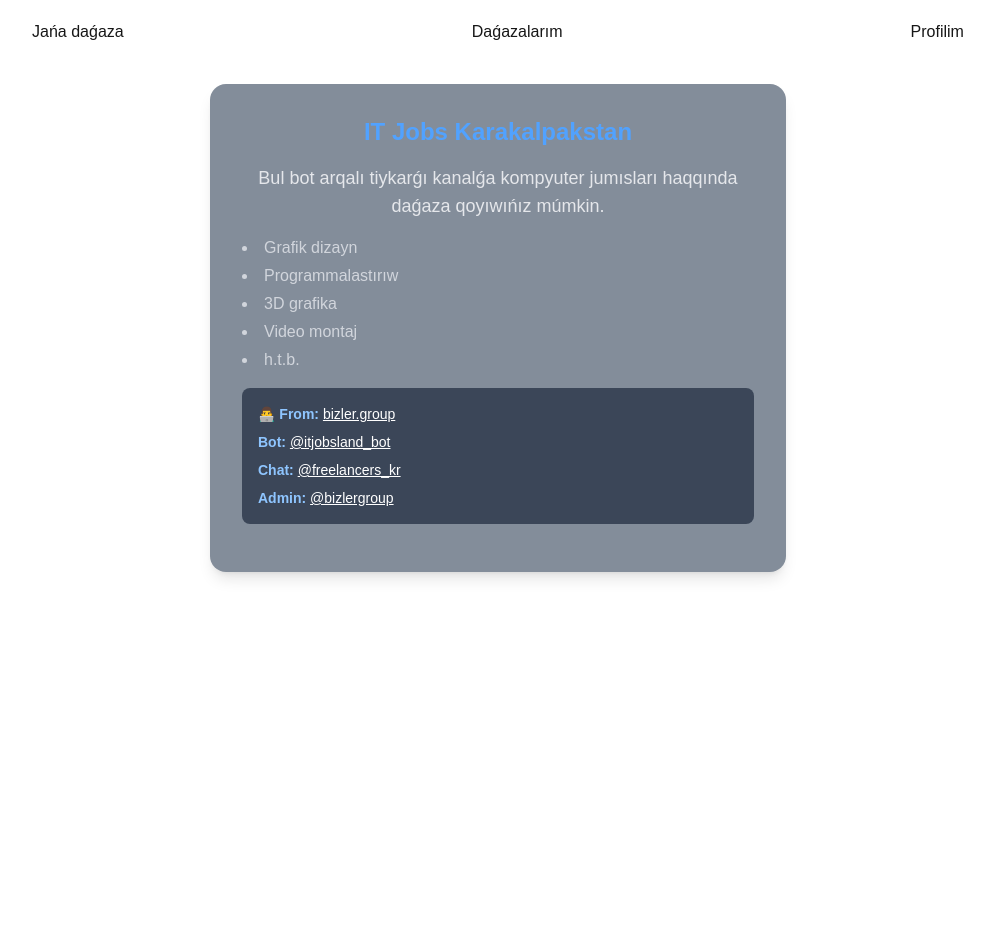
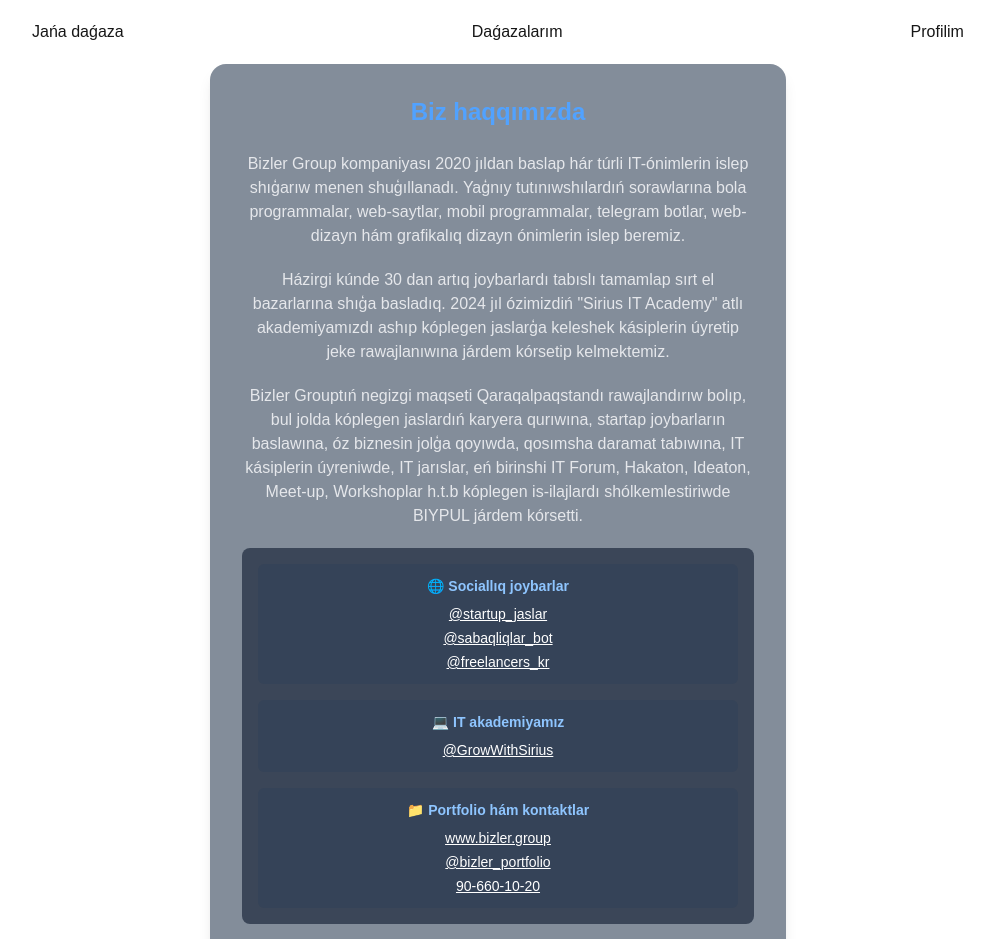
Before and after one commit to uabdirasul/online_jobs_bot_ui, a Next.js app: page /about in a window 1280 px wide. Shown: the top 939 px of the page, without its empty margins (142-1136 px from the left). Before the commit the page ends 800 px from the top, so only its background shows below. Built offline with nearby package versions, Linux system fonts and the light colour scheme.

Commit message:
update about content

```diff
--- a/app/about/page.tsx
+++ b/app/about/page.tsx
@@ -1,67 +1,111 @@
 const About = () => {
   return (
-    <div className="flex flex-col items-center justify-center text-white px-4 mt-10">
+    <div className="flex flex-col items-center justify-center text-white px-4 my-5">
       <div className="max-w-xl w-full bg-slate-700/60 rounded-2xl p-8 shadow-lg">
-        <h1 className="text-2xl font-bold text-blue-400 mb-4 text-center">
-          IT Jobs Karakalpakstan
-        </h1>
-        <p className="mb-4 text-lg text-gray-200 text-center">
-          Bul bot arqalı tiykarǵı kanalǵa kompyuter jumısları haqqında daǵaza
-          qoyıwıńız múmkin.
+        <h2 className="text-2xl font-bold text-blue-400 mb-6 text-center">
+          Biz haqqımızda
+        </h2>
+        <div className="text-base space-y-5 text-gray-200 text-center">
+          <p>
+            Bizler Group kompaniyası 2020 jıldan baslap hár túrli IT-ónimlerin
+            islep shıģarıw menen shuģıllanadı. Yaģnıy tutınıwshılardıń
+            sorawlarına bola programmalar, web-saytlar, mobil programmalar,
+            telegram botlar, web-dizayn hám grafikalıq dizayn ónimlerin islep
+            beremiz.
           </p>
-        <ul className="mb-4 text-gray-300 list-disc list-inside space-y-1">
-          <li>Grafik dizayn</li>
-          <li>Programmalastırıw</li>
-          <li>3D grafika</li>
-          <li>Video montaj</li>
-          <li>h.t.b.</li>
-        </ul>
-        <div className="bg-slate-800/70 rounded-lg p-4 mb-4">
-          <div className="flex flex-col gap-2 text-sm">
-            <span>
-              <span className="font-semibold text-blue-300">👨‍💻 From:</span>{" "}
+          <p>
+            Házirgi kúnde 30 dan artıq joybarlardı tabıslı tamamlap sırt el
+            bazarlarına shıģa basladıq. 2024 jıl ózimizdiń "Sirius IT Academy"
+            atlı akademiyamızdı ashıp kóplegen jaslarģa keleshek kásiplerin
+            úyretip jeke rawajlanıwına járdem kórsetip kelmektemiz.
+          </p>
+          <p>
+            Bizler Grouptıń negizgi maqseti Qaraqalpaqstandı rawajlandırıw
+            bolıp, bul jolda kóplegen jaslardıń karyera qurıwına, startap
+            joybarların baslawına, óz biznesin jolģa qoyıwda, qosımsha daramat
+            tabıwına, IT kásiplerin úyreniwde, IT jarıslar, eń birinshi IT
+            Forum, Hakaton, Ideaton, Meet-up, Workshoplar h.t.b kóplegen
+            is-ilajlardı shólkemlestiriwde BIYPUL járdem kórsetti.
+          </p>
+          <div className="bg-slate-800/70 rounded-lg p-4 text-sm text-white space-y-4">
+            {/* Socials */}
+            <div className="bg-slate-700/50 rounded-md p-3">
+              <div className="font-semibold text-blue-300 mb-2">
+                🌐 Sociallıq joybarlar
+              </div>
+              <ul className="space-y-1">
+                <li>
                   <a
-                href="https://www.bizler.group/"
-                target="_blank"
-                rel="noopener noreferrer"
+                    href="https://t.me/startup_jaslar"
                     className="underline hover:text-blue-400"
                   >
-                bizler.group
+                    @startup_jaslar
                   </a>
-            </span>
-            <span>
-              <span className="font-semibold text-blue-300">Bot:</span>{" "}
+                </li>
+                <li>
                   <a
-                href="https://t.me/itjobsland_bot"
-                target="_blank"
-                rel="noopener noreferrer"
+                    href="https://t.me/sabaqliqlar_bot"
                     className="underline hover:text-blue-400"
                   >
-                @itjobsland_bot
+                    @sabaqliqlar_bot
                   </a>
-            </span>
-            <span>
-              <span className="font-semibold text-blue-300">Chat:</span>{" "}
+                </li>
+                <li>
                   <a
                     href="https://t.me/freelancers_kr"
-                target="_blank"
-                rel="noopener noreferrer"
                     className="underline hover:text-blue-400"
                   >
                     @freelancers_kr
                   </a>
-            </span>
-            <span>
-              <span className="font-semibold text-blue-300">Admin:</span>{" "}
+                </li>
+              </ul>
+            </div>
+
+            {/* IT Academy */}
+            <div className="bg-slate-700/50 rounded-md p-3">
+              <div className="font-semibold text-blue-300 mb-2">
+                💻 IT akademiyamız
+              </div>
               <a
-                href="https://t.me/bizlergroup"
-                target="_blank"
-                rel="noopener noreferrer"
+                href="https://t.me/GrowWithSirius"
                 className="underline hover:text-blue-400"
               >
-                @bizlergroup
+                @GrowWithSirius
               </a>
-            </span>
+            </div>
+
+            {/* Portfolio & Contact */}
+            <div className="bg-slate-700/50 rounded-md p-3">
+              <div className="font-semibold text-blue-300 mb-2">
+                📁 Portfolio hám kontaktlar
+              </div>
+              <ul className="space-y-1">
+                <li>
+                  <a
+                    href="https://www.bizler.group"
+                    className="underline hover:text-blue-400"
+                  >
+                    www.bizler.group
+                  </a>
+                </li>
+                <li>
+                  <a
+                    href="https://t.me/bizler_portfolio"
+                    className="underline hover:text-blue-400"
+                  >
+                    @bizler_portfolio
+                  </a>
+                </li>
+                <li>
+                  <a
+                    href="tel:+998906601020"
+                    className="underline hover:text-blue-400"
+                  >
+                    90-660-10-20
+                  </a>
+                </li>
+              </ul>
+            </div>
           </div>
         </div>
       </div>
```
Lines whose indentation alone changed are shown as unchanged.
